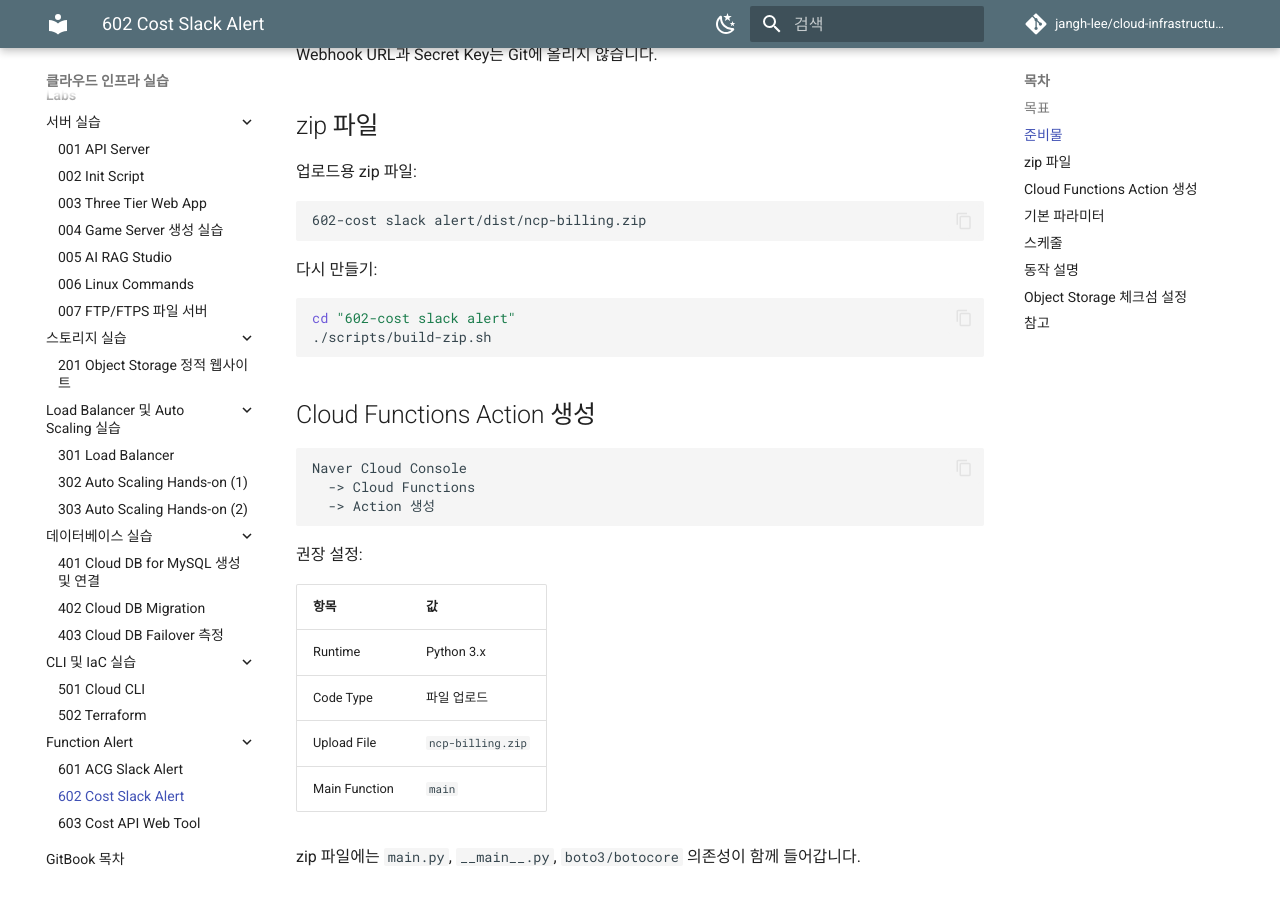
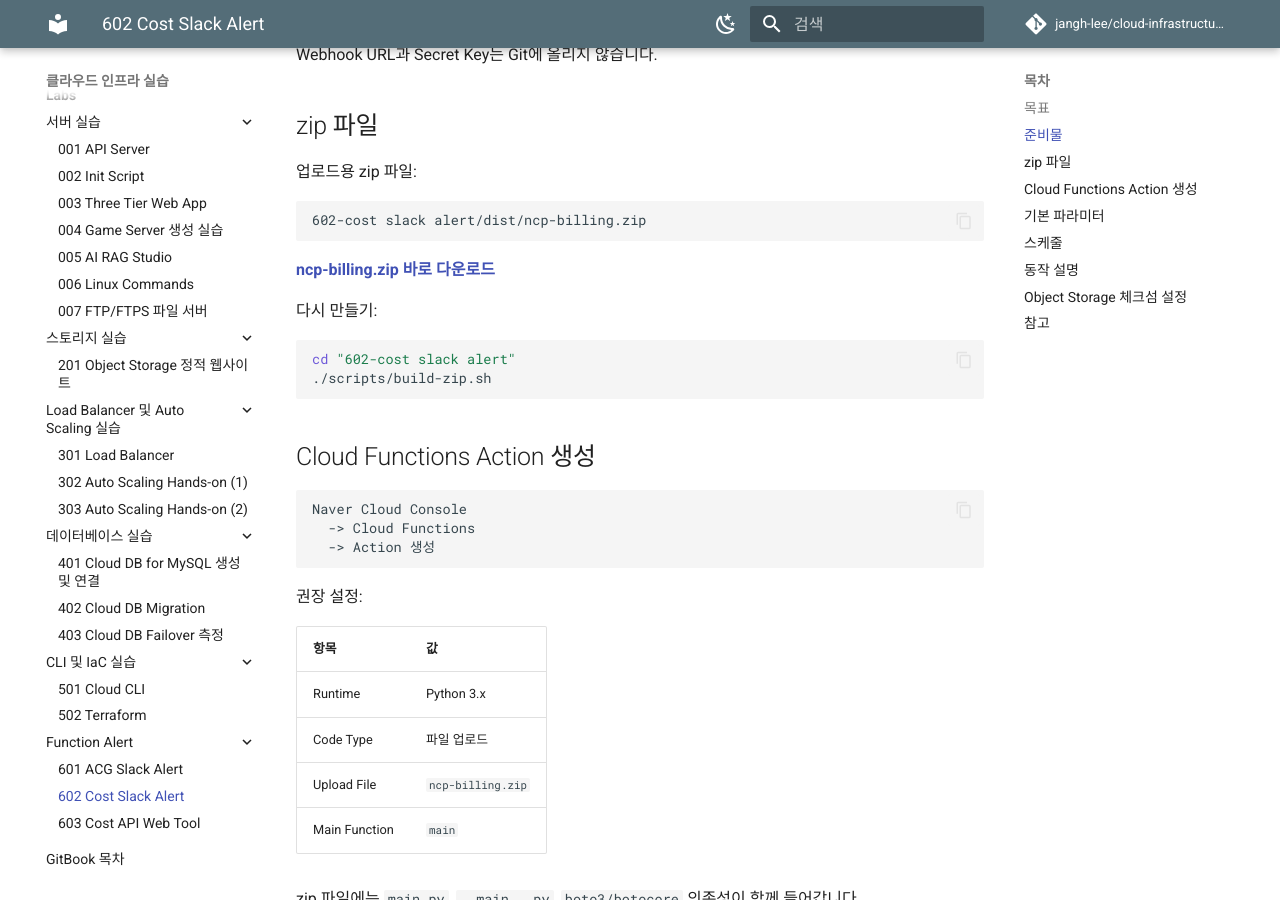
Before and after one commit to jangh-lee/cloud-infrastructure-lecture-example, an MkDocs documentation site: the page built from gitbook/labs/602-cost-slack-alert.md, in a window 1280 px wide and 900 px high, scrolled down 745 px. Built offline with MkDocs 1.6.1 and Material for MkDocs 9.7.7, drawn with Linux system fonts in a browser that asks for light colours; comment, search, counter and statistics services are not loaded.

Commit message:
docs: add direct download link for ncp billing zip

````diff
--- a/gitbook/labs/602-cost-slack-alert.md
+++ b/gitbook/labs/602-cost-slack-alert.md
@@ -31,6 +31,8 @@
 ```text
 602-cost slack alert/dist/ncp-billing.zip
 ```
+
+[**ncp-billing.zip 바로 다운로드**](https://raw.githubusercontent.com/jangh-lee/cloud-infrastructure-lecture-example/main/602-cost%20slack%20alert/dist/ncp-billing.zip)
 
 다시 만들기:
 
````
